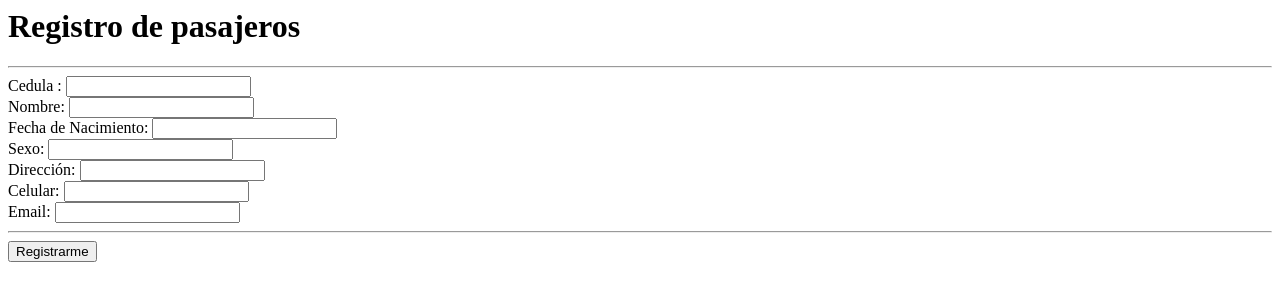
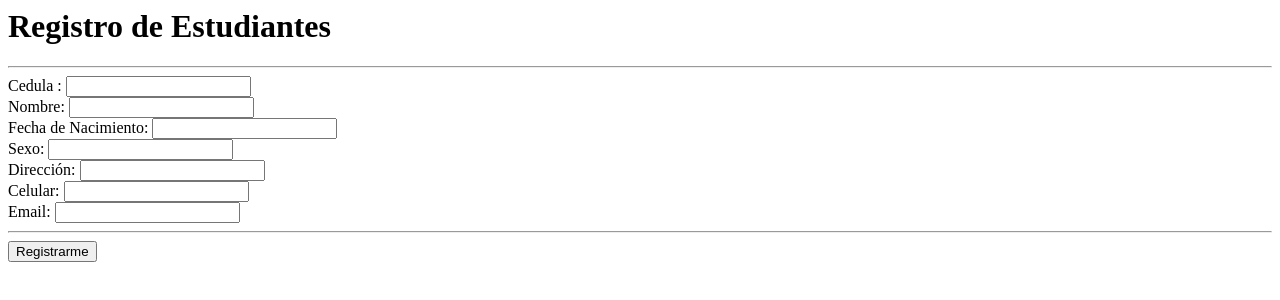
Before and after one commit to catherine025/seg_dllo_sftw, a PHP site: page /seg_dllo_sftw/universidad/estudiantes.php in a window 1280 px wide. Shown: the top 300 px of the page. Run offline with PHP 8.4, Linux system fonts and the light colour scheme.

Commit message:
correcion y ajustes

```diff
--- a/universidad/empleados.php
+++ b/universidad/empleados.php
@@ -35,7 +35,7 @@
 
 
 ?>
-<h1>Registro de pasajeros</h1>
+<h1>Registro de Empleados</h1>
 <hr/>
 <form action="" method="post">
 
--- a/universidad/estudiantes.php
+++ b/universidad/estudiantes.php
@@ -22,12 +22,12 @@
         $conn = new PDO("mysql:host=localhost;dbname=universidad", $dbuser, $dbpassword);
         $dbuser = "";
         $dbpassword = "";
-        $query = "INSERT INTO `empleados` (`id`, `cedula`, `nombre`, `fechadenacimiento`, `sexo`, `direccion`, `celular`, `email`) VALUES (NULL, '$cedula', '$nombre', '$fechadenacimiento', '$sexo', '$direccion', '$celular', '$correo');";
+        $query = "INSERT INTO `estudiantes` (`id`, `cedula`, `nombre`, `fechadenacimiento`, `sexo`, `direccion`, `celular`, `email`) VALUES (NULL, '$cedula', '$nombre', '$fechadenacimiento', '$sexo', '$direccion', '$celular', '$email');";
         $q =  $conn->prepare($query);
         $result = $q->execute();
     }
 ?>
-<h1>Registro de pasajeros</h1>
+<h1>Registro de Estudiantes</h1>
 <hr/>
 <form action="" method="post">
 
--- a/universidad/vehiculos.php
+++ b/universidad/vehiculos.php
@@ -14,7 +14,7 @@
         $conn = new PDO("mysql:host=localhost;dbname=universidad", $dbuser, $dbpassword);
         $dbuser = "";
         $dbpassword = "";
-        $query = "INSERT INTO `usuarios` (`id`, `placa`, `color`, `fechaderegistro`) VALUES (NULL, '$placa', '$color', '$fechaderegistro');";
+        $query = "INSERT INTO `vehiculos` (`id`, `placa`, `color`, `fechaderegistro`) VALUES (NULL, '$placa', '$color', '$fechaderegistro');";
         $q =  $conn->prepare($query);
         $result = $q->execute();
     }
@@ -26,7 +26,7 @@
 <form action="" method="post">
     Placa: <input type="text" name="placa"> <br>
     Color: <input type="text" name="color"> <br>
-    Fecha der egistro: <input type="text" name="fechaderegistro"><br>
+    Fecha de registro: <input type="text" name="fechaderegistro"><br>
     <hr>
     <input type="submit" value="Registrarme">
 </form>
```
